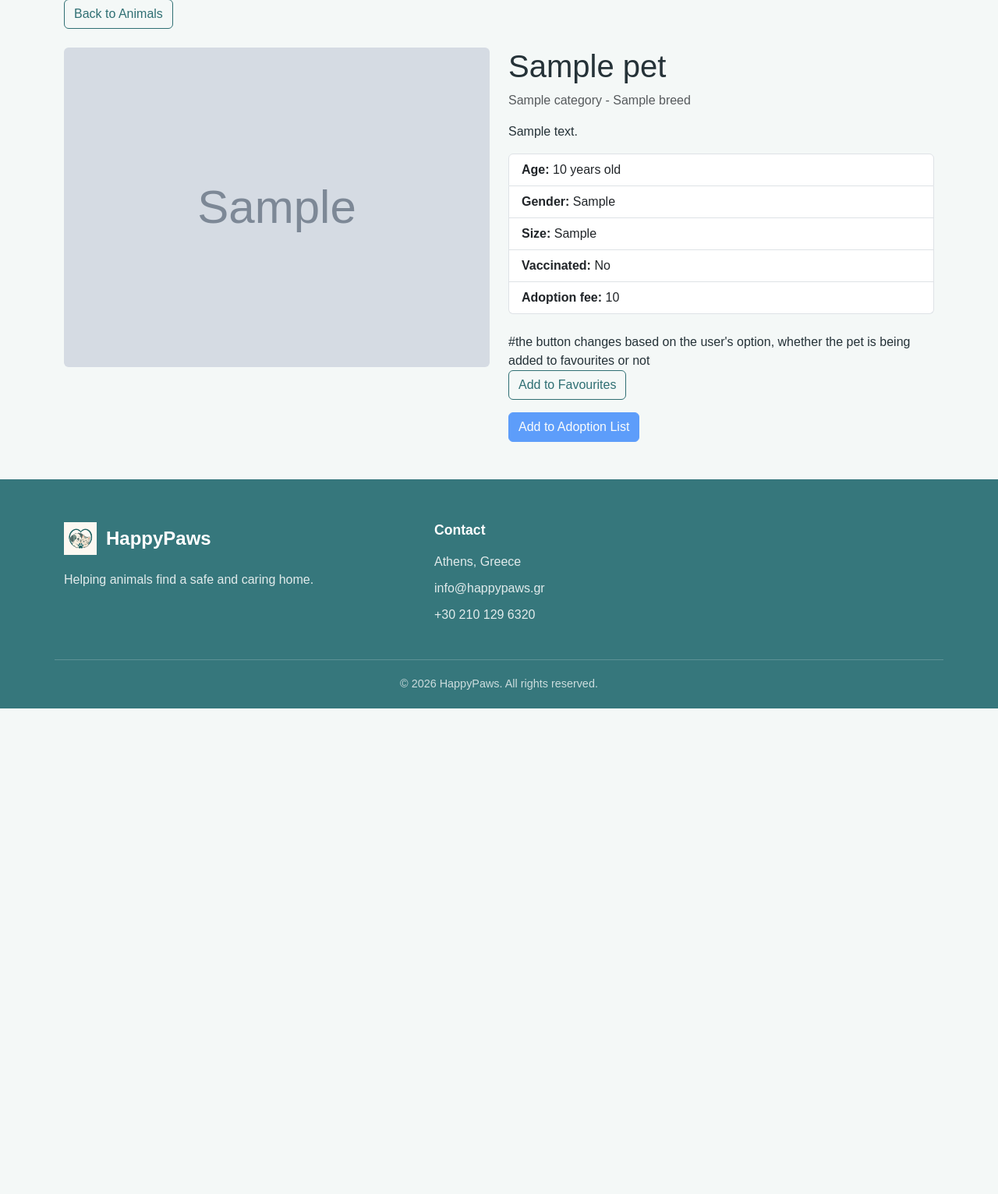
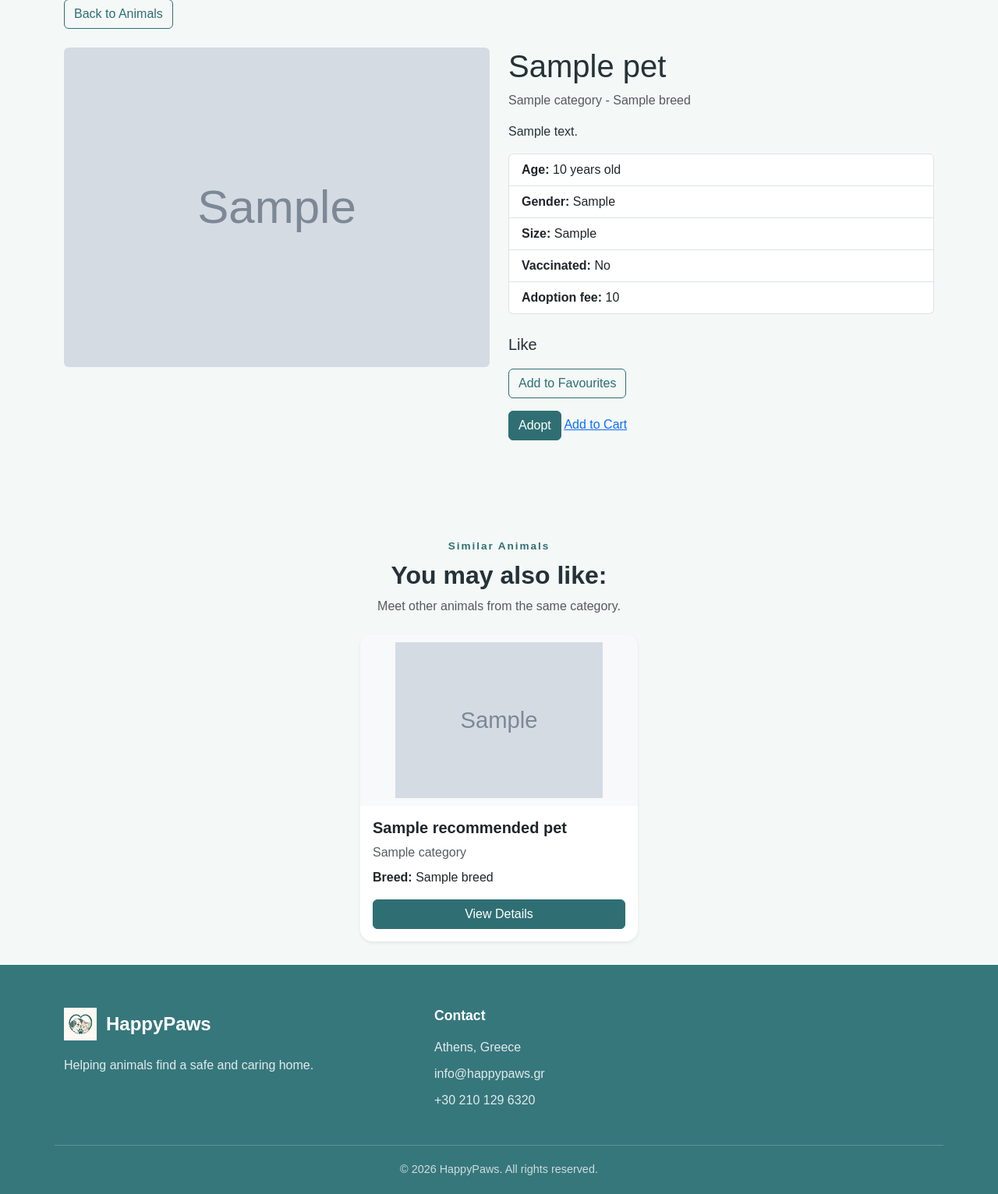
Before and after one commit to elenabatsog/HappyPaws, a Django app: template templates/shelter/pet_details.html in a window 1280 px wide. Shown: the part 49-1581 px from the top of the page at 78% size. Before the commit the page ends 958 px from the top, so only its background shows below. Run offline with Django 5.2, Linux system fonts and the light colour scheme; the template is opened without the code that fills it: most values are stand-ins (such as "Sample title", 1, 10 or a date in 2020); grey boxes marked "Sample" are stand-in pictures.

Commit message:
recommender system in pet details page

```diff
--- a/templates/shelter/pet_details.html
+++ b/templates/shelter/pet_details.html
@@ -62,7 +62,12 @@ Browse Animals | HappyPaws
                     </li>
                 </ul>
 
-                #the button changes based on the user's option, whether the pet is being added to favourites or not
+                <div class="likes-display mb-3">
+                    <span class="fs-5">
+                        Like {{ likes_count|pluralize }}
+                    </span>
+                </div>
+
                 <form
                     method="POST"
                     action="{% url 'shelter:toggle_favourite' pet.id %}"
@@ -82,12 +87,77 @@ Browse Animals | HappyPaws
 
                 </form>
 
-                <button class="btn btn-primary" type="button" disabled>
-                    Add to Adoption List
-                </button>
+                {% if pet.status == "AVAILABLE" %}
+                    <a href="{% url 'shelter:adopt_pet' pet.id %}" class="btn btn-primary">
+                        Adopt
+                    </a>
+
+                    <a href="{% url 'shelter:add_to_cart' pet.id %}">
+                        Add to Cart
+                    </a>
+                {% else %}
+                    <button class="btn btn-secondary" disabled>
+                        Not Available
+                    </button>
+                {% endif %}
             </div>
         </div>
     </div>
 </main>
 
+{% if recommended_pets %}
+<section class="recommended-section mt-5">
+    <div class="container">
+        <div class="text-center mb-4">
+            <p class="dashboard-label mb-2">
+                Similar Animals
+            </p>
+
+            <h2 class="fw-bold">
+                You may also like:
+            </h2>
+
+            <p class="text-muted">
+                Meet other animals from the same category.
+            </p>
+    </div>
+
+    <div class="row g-4 justify-content-center">
+        {% for recommended_pet in recommended_pets %}
+            <div class="col-md-6 col-lg-4">
+                <div class="card h-100 border-0 shadow-sm recommended-card">
+                    {% if recommended_pet.image %}
+                        <img src="{{ recommended_pet.image.url }}" class="card-img-top recommended-pet-image" alt="{{ recommended_pet.name }}">
+                    {% endif %}
+
+                    <div class="card-body d-flex flex-column">
+                        <h3 class="h5 fw-bold">
+                            {{ recommended_pet.name }}
+                        </h3>
+
+                        <p class="text-muted mb-2">
+                            {{ recommended_pet.category.name }}
+                        </p>
+
+                        {% if recommended_pet.breed %}
+                            <p class="mb-3">
+                                <strong>Breed:</strong>
+                                {{ recommended_pet.breed }}
+                            </p>
+                        {% endif %}
+
+                        <div class="mt-auto">
+                            <a href="{% url 'shelter:pet_details' recommended_pet.id %}" class="btn btn-primary w-100">
+                                View Details
+                            </a>
+                        </div>
+                    </div>
+                </div>
+            </div>
+        {% endfor %}
+    </div>
+</section>
+
+{% endif %}
+
 {%endblock %}
```
